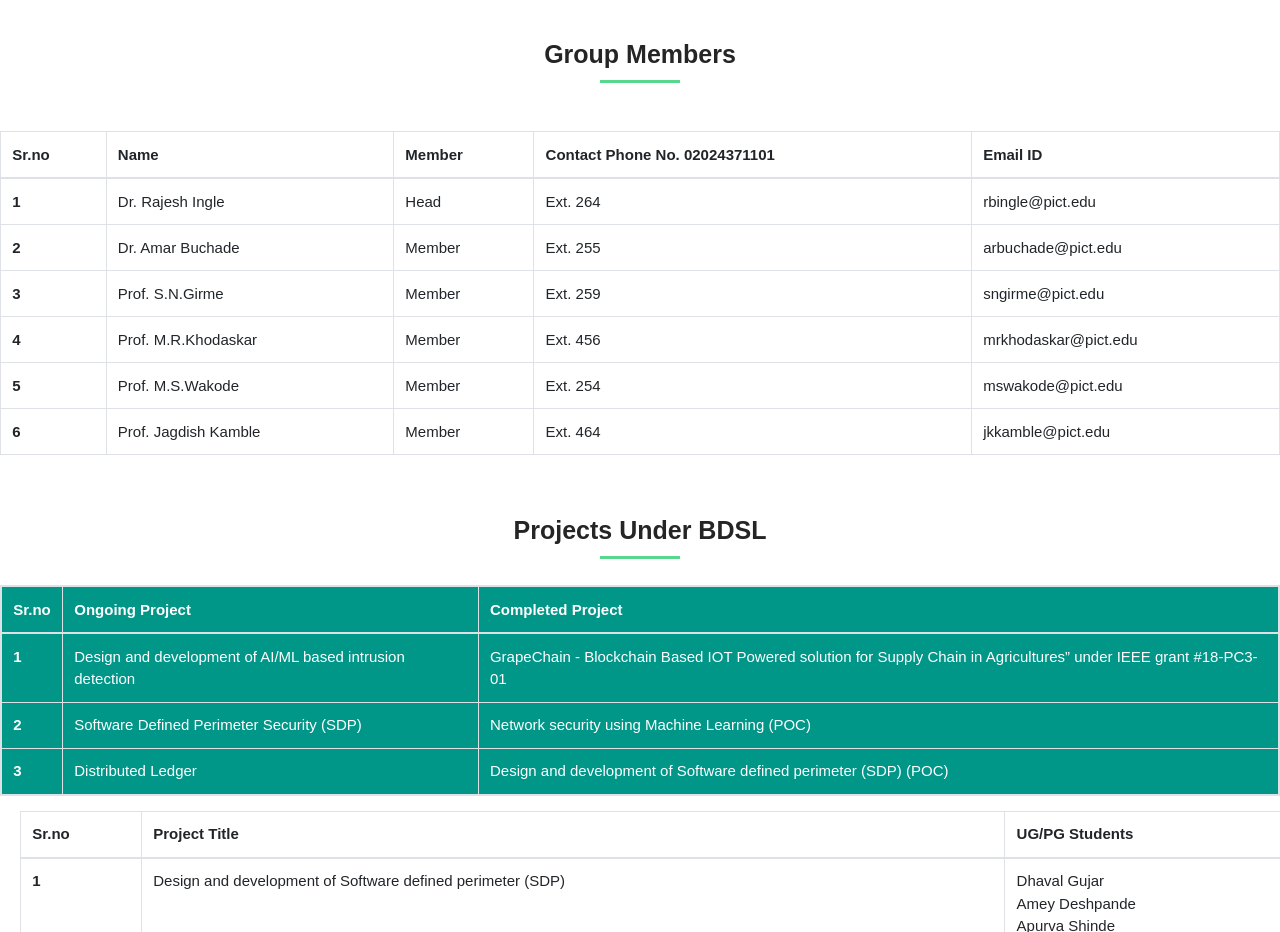
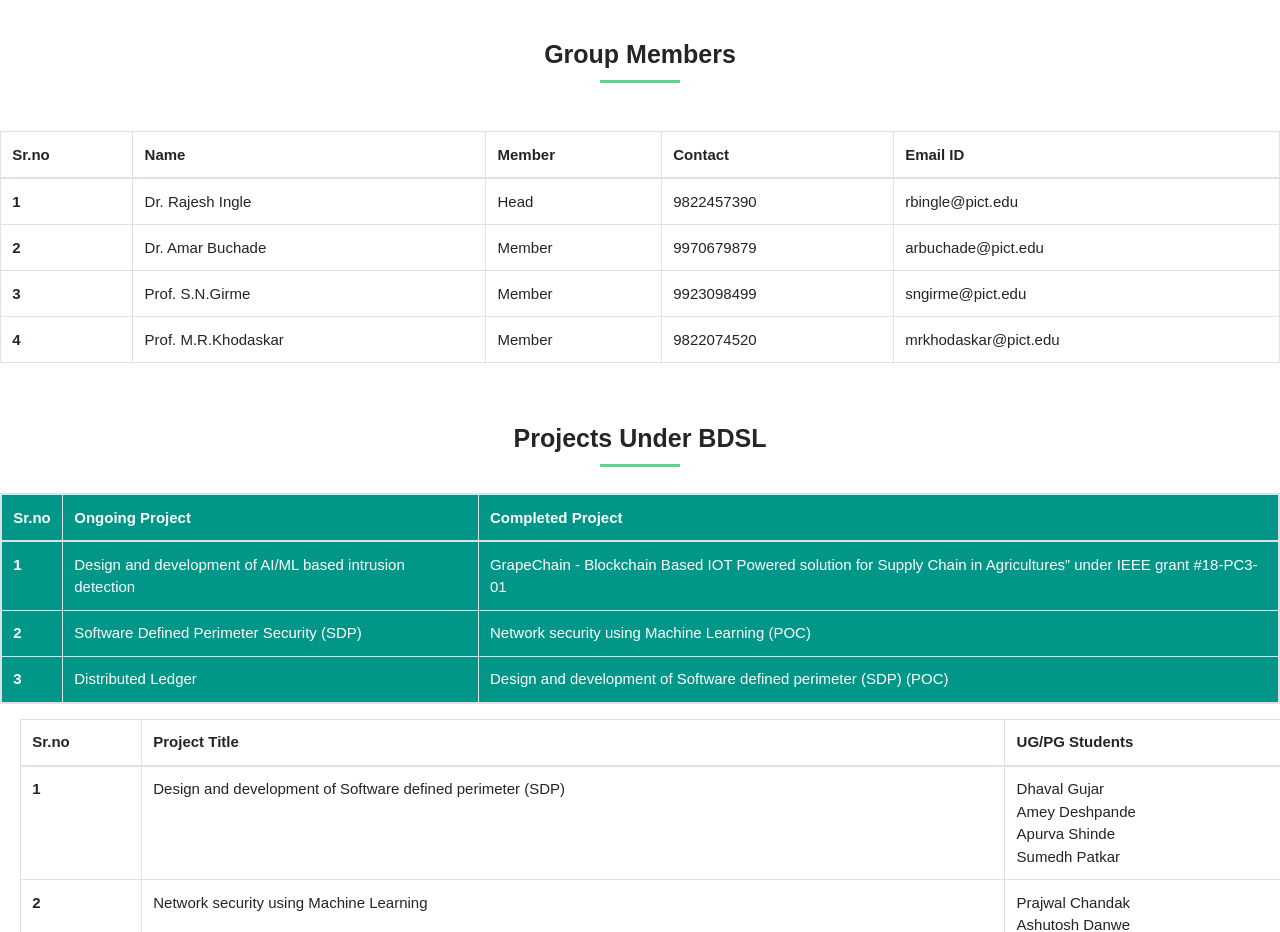
Before and after one commit to pict-bdsl-lab/official-website, a plain HTML site: page index.html in a window 1280 px wide. Shown: the part 2820-3752 px from the top of the page. Drawn offline with nearby package versions, Linux system fonts and the light colour scheme; a web font is replaced by a local one.

Commit message:
Update index.html

```diff
--- a/index.html
+++ b/index.html
@@ -415,7 +415,7 @@
             <th scope="col">Sr.no</th>
             <th scope="col">Name</th>
             <th scope="col">Member</th>
-            <th scope="col">Contact Phone No. 02024371101</th>
+            <th scope="col">Contact</th>
             <th scope="col">Email ID</th>
 
         </tr>
@@ -425,46 +425,31 @@
             <th scope="row">1</th>
             <td>Dr. Rajesh Ingle</td>
             <td>Head </td>
-            <td>Ext. 264 </td>
+            <td>9822457390 </td>
             <td>rbingle@pict.edu</td>
         </tr>
         <tr>
             <th scope="row">2</th>
             <td>Dr. Amar Buchade</td>
             <td>Member </td>
-            <td>Ext. 255 </td>
+            <td>9970679879</td>
             <td>arbuchade@pict.edu </td>
         </tr>
         <tr>
             <th scope="row">3</th>
             <td>Prof. S.N.Girme</td>
             <td>Member </td>
-            <td>Ext. 259 </td>
+            <td>9923098499 </td>
             <td>sngirme@pict.edu</td>
         </tr>
         <tr>
             <th scope="row">4</th>
             <td>Prof. M.R.Khodaskar</td>
             <td>Member </td>
-            <td>Ext. 456 </td>
+            <td>9822074520 </td>
             <td>mrkhodaskar@pict.edu</td>
         </tr>
-        <tr>
-            <th scope="row">5</th>
-            <td>Prof. M.S.Wakode</td>
-            <td>Member </td>
-            <td>Ext. 254 </td>
-            <td>mswakode@pict.edu</td>
-        </tr>
-        <tr>
-            <th scope="row">6</th>
-            <td>Prof. Jagdish Kamble</td>
-            <td>Member </td>
-            <td>Ext. 464 </td>
-            <td>jkkamble@pict.edu</td>
-        </tr>
-
-        </tbody>
+              </tbody>
     </table>
 
     <br>
```
